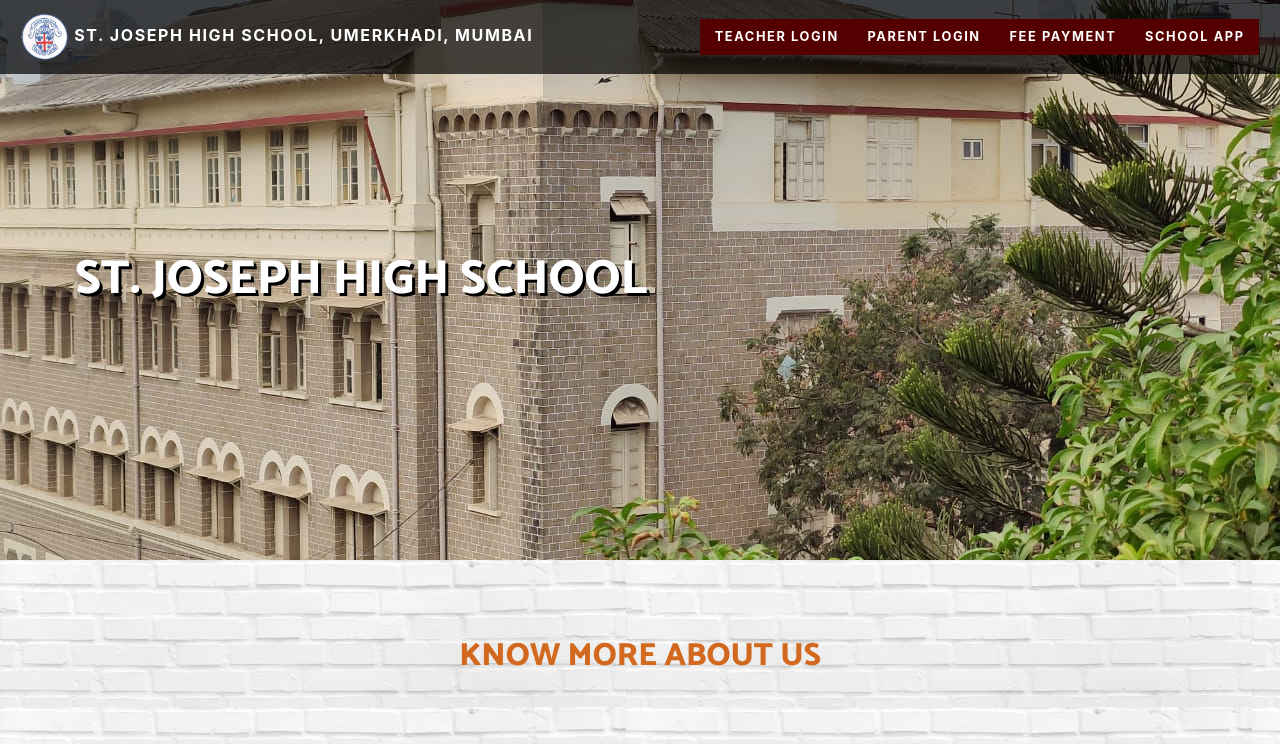
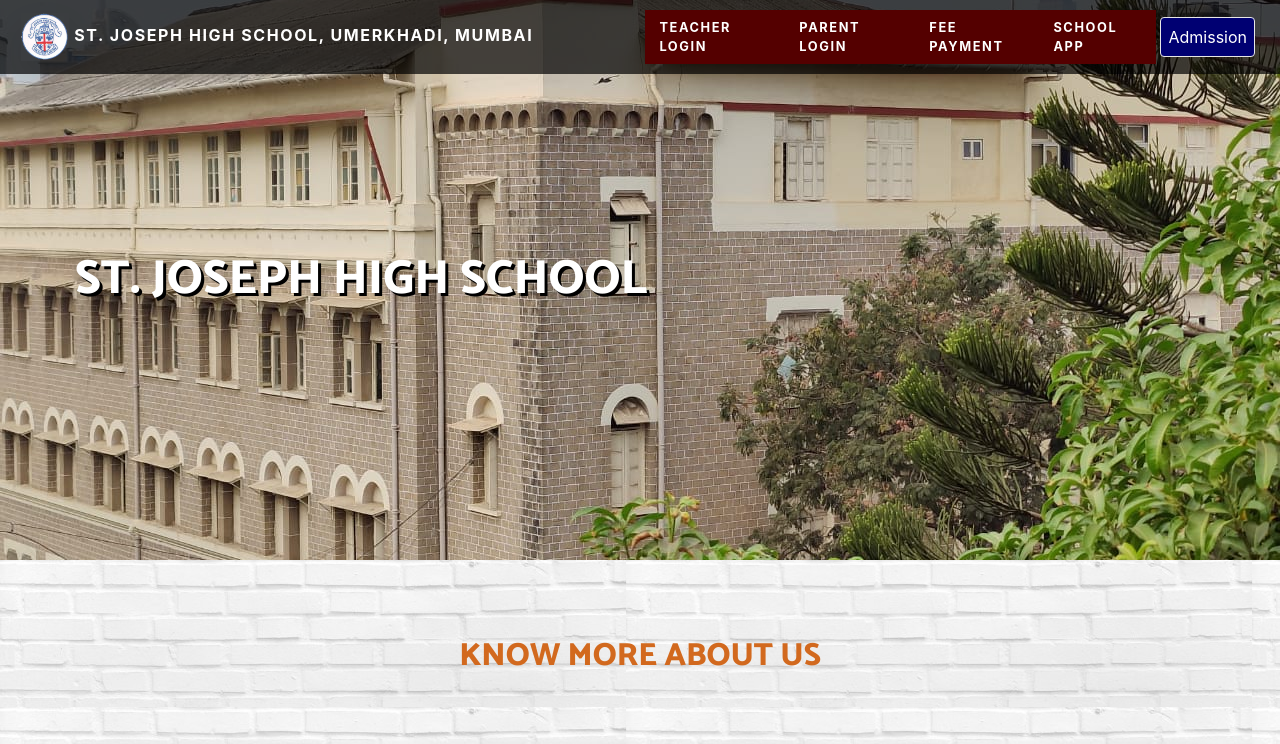
Before and after one commit to chelseadsouza/st-joseph-high-school-website, a website: page index.html in a window 1280 px wide. Shown: the top 744 px of the page. Drawn offline with Linux system fonts and the light colour scheme; files whose address does not match are found by name.

Commit message:
admission button

```diff
--- a/css/one-page-wonder.css
+++ b/css/one-page-wonder.css
@@ -19,6 +19,23 @@
   font-weight: 800 !rportant;
 }
 
+.admission2 {border-radius: 4px;}
+.admission {
+  background-color: #000072; /* Green */
+  border: 1px solid #e7e7e7;
+  color: white;
+  padding: 7px;
+  text-align: center;
+  text-decoration: none;
+  display: inline-block;
+  font-size: 16px;
+  margin: 4px 4px;
+  cursor: pointer;
+}
+.admission:hover {
+  background-color: #00003f;
+  color: white;
+}
 /* The Modal (background) */
 .modal {
   display: none; /* Hidden by default */
--- a/index.html
+++ b/index.html
@@ -53,6 +53,7 @@
       <li class="nav-item active"><a href="https://parent-app.intellipay.in/parent/SJHSUK" class="nav-link">Fee payment</a></li>
       <li class="nav-item active"><a href="https://play.google.com/store/search?q=st+joseph+high+school+umerkhadi&c=apps&hl=en" class="nav-link">School app</a></li>
       </ul>
+      <a href='https://www.uniapply.com/school/st-joseph-high-school-umerkhadi-mumbai/'><button class="admission admission2">Admission</button></a>
       </div>
   </nav>
 
```
